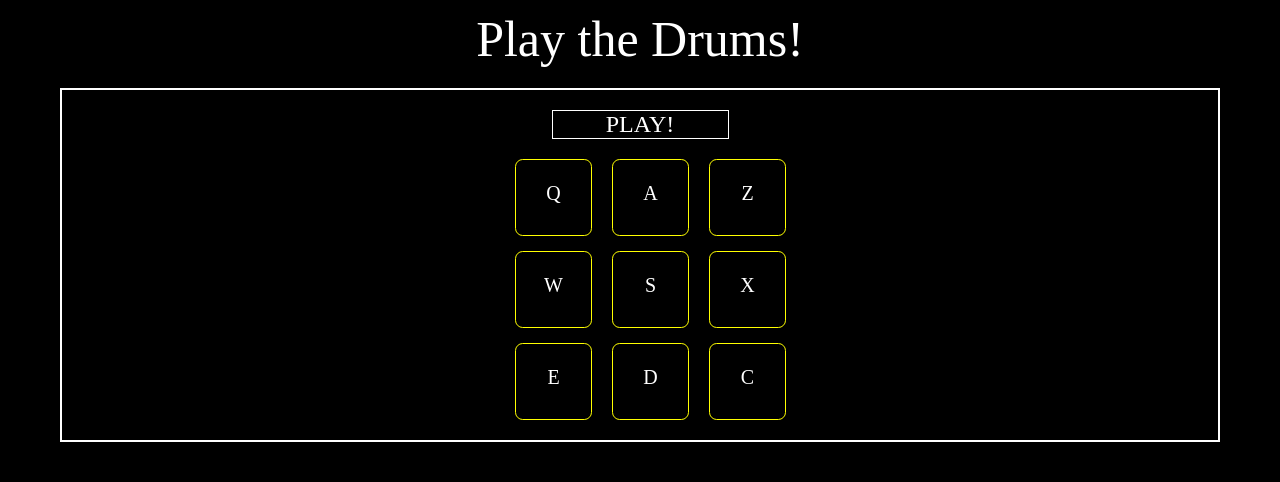
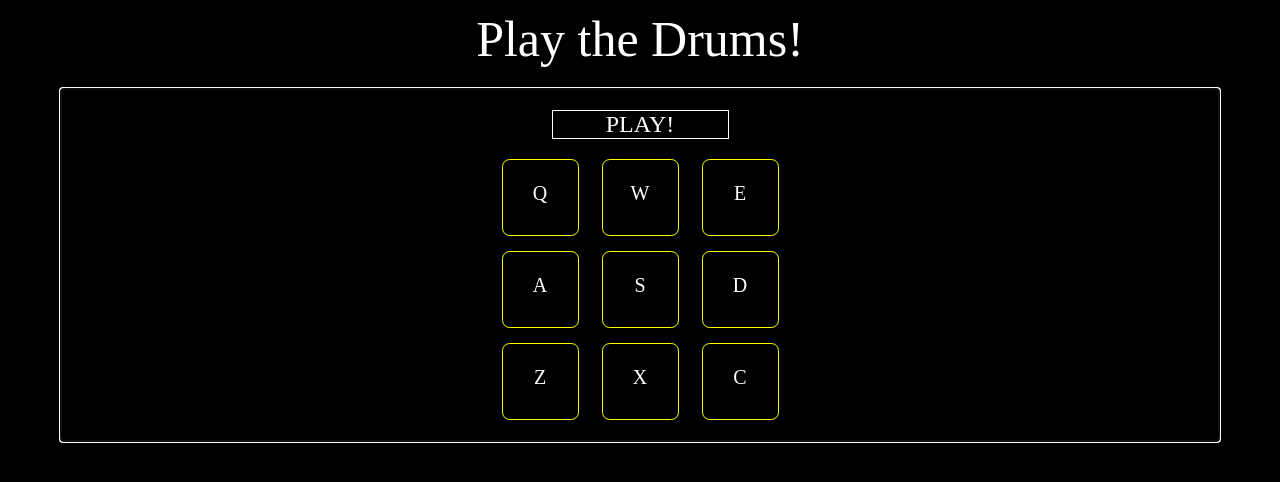
Before and after one commit to marla-hoggard/drum-machine, a React (Create React App) app: page / in a window 1280 px wide. Shown: the top 482 px of the page. Built offline with nearby package versions, Linux system fonts and the light colour scheme; a web font is replaced by a local one.

Commit message:
Add functionality for key press, css for playDrum, focus on mount.

```diff
--- a/src/App.js
+++ b/src/App.js
@@ -3,6 +3,10 @@ import DrumMachine from './DrumMachine';
 import './index.css';
 
 export default class App extends Component {
+	//Sets focus to drum area so keys work on load
+	componentDidMount() {
+		document.getElementById('drum-player').focus();
+	}
 	render() {
 	    return (
 		      <div>
--- a/src/DrumMachine.js
+++ b/src/DrumMachine.js
@@ -27,15 +27,18 @@ export default class DrumMachine extends Component {
 	playDrum(letter) {
 		const drum = document.getElementById(letter);
 		drum.play();
+
+		const drumPad = document.getElementById(`${letter}-drum-pad`);
+		drumPad.classList.add('drum-pressed');
+		setTimeout(() => drumPad.classList.remove('drum-pressed'), 500);
 		this.setState({
 			lastPlayed: letter,
 		});
 	}
 
-	onKeyDown(e) {
-		console.log(e.key);
-		if (LETTER_MAP.includes(e.key)) {
-			console.log("matched!");
+	onKeyPressed(e) {
+		if (LETTER_MAP.includes(e.key.toUpperCase())) {
+			this.playDrum(e.key.toUpperCase());
 		}
 	}
 
@@ -55,7 +58,9 @@ export default class DrumMachine extends Component {
 
 	    //render function's return
 	    return (
-	      <div id="drum-player" onKeyDown={(e) => this.onKeyDown(e)}>
+	      <div id="drum-player"
+	      	onKeyDown={(e) => this.onKeyPressed(e)}
+	      	tabIndex="0">
 	        <Display value={this.state.lastPlayed}/>
 	        <div id="drums">
 	        	{drums}
--- a/src/index.css
+++ b/src/index.css
@@ -26,14 +26,14 @@ body {
 }
 
 #drums {
-	display: grid;
-	width: 250px;
+	width: 300px;
 	margin: auto;
 	margin-top: 5px;
-	grid-template-columns: repeat(3, 1fr);
-	grid-gap: 20px;
-	justify-items: center;
-	align-content: center;
+}
+
+.drum-row {
+	display: flex;
+	justify-content: space-around;
 }
 
 .drum-pad {
@@ -45,14 +45,14 @@ body {
 }
 
 .drum-pad:hover {
-	background-color: blue;
+	color: yellow;
+}
+
+.drum-pressed {
+	border: 2px green solid;
 }
 
 .drum-text {
 	margin-top: 22px;
 	font-size: 20px;
 }
-
-.clip {
-
-}
```
Also changed, not shown: src/Audio.js (+0 -7 lines). Lines whose indentation alone changed are shown as unchanged.
